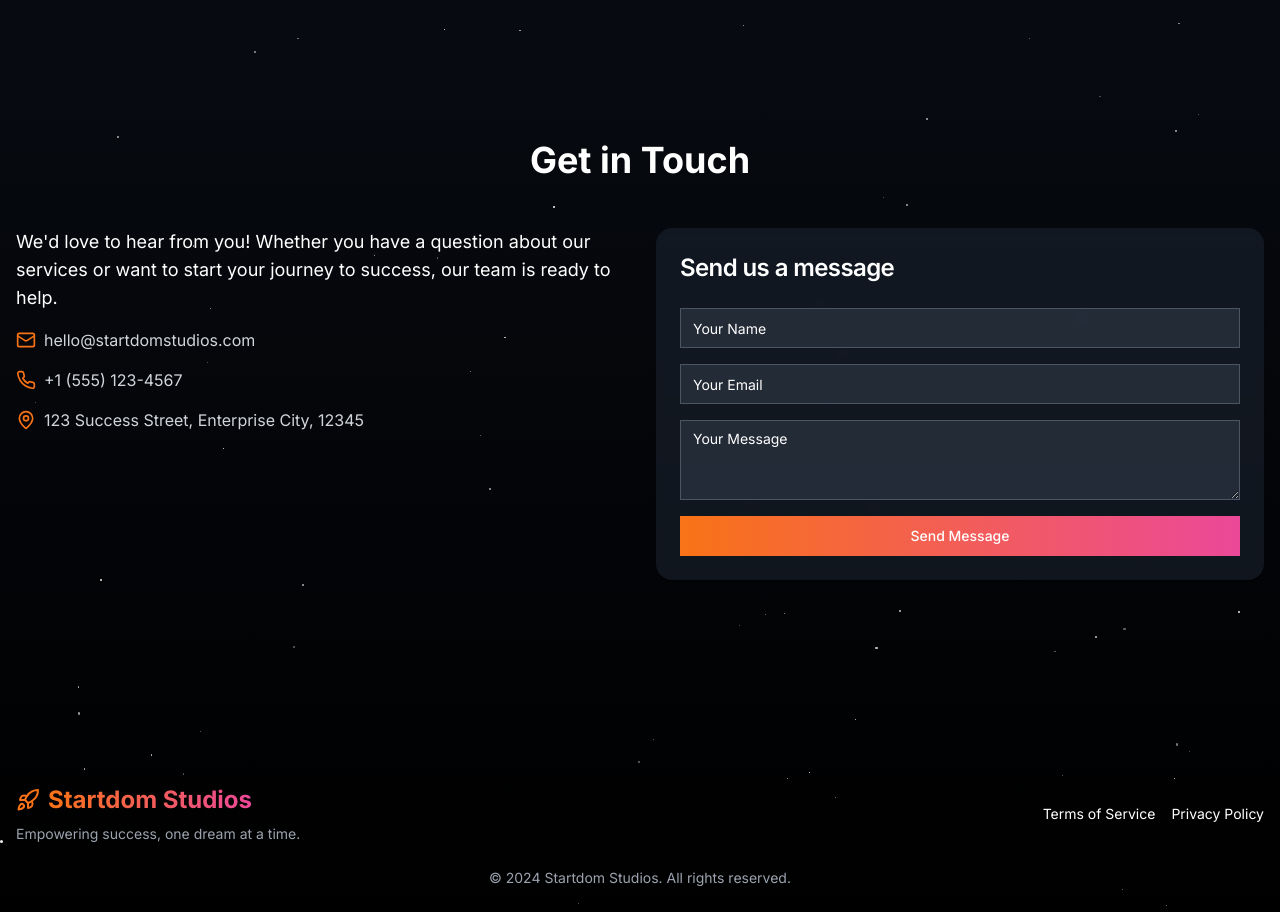
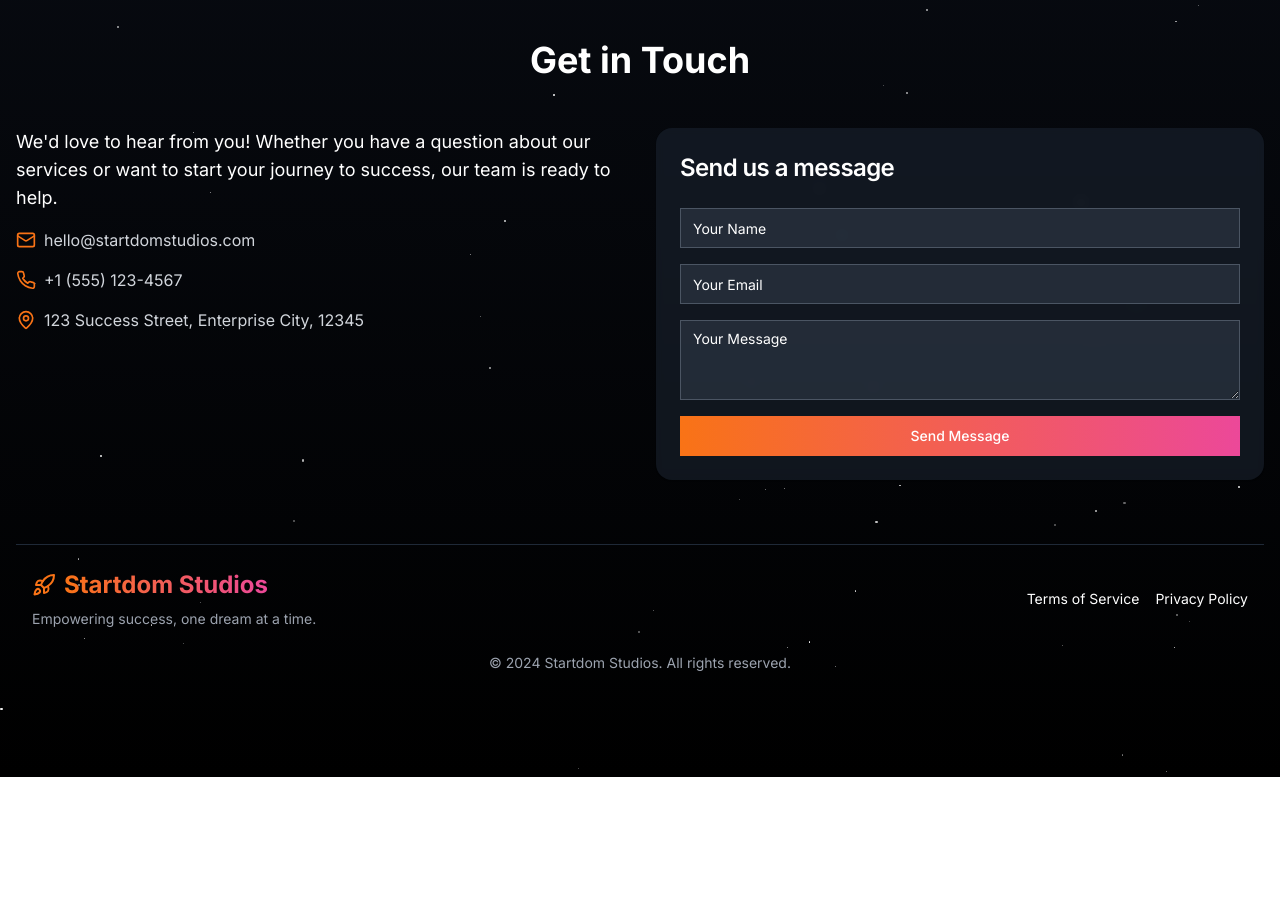
Before and after one commit to HennyBicks01/startdom-studios-landing, a Next.js app: page / in a window 1280 px wide. Shown: the part 3240-4152 px from the top of the page. After the commit the page ends 4017 px from the top, so only its background shows below. Built offline with nearby package versions, Linux system fonts and the light colour scheme.

Commit message:
fixed footer

```diff
--- a/src/app/page.tsx
+++ b/src/app/page.tsx
@@ -295,7 +295,7 @@ export default function LandingPage() {
       <AnimatedSection id="contact" className="relative py-20 text-white">
         <div className="container mx-auto px-4">
           <h2 className="text-4xl font-bold mb-12 text-center">Get in Touch</h2>
-            <div className="grid md:grid-cols-2 gap-8">
+          <div className="grid md:grid-cols-2 gap-8 mb-16">
             <div className="space-y-4">
               <p className="text-lg">
                 We'd love to hear from you! Whether you have a question about our services or want to start your
@@ -328,11 +328,9 @@ export default function LandingPage() {
               </CardContent>
             </Card>
           </div>
-          </div>
-      </AnimatedSection>
 
-
-      <footer className="relative py-6 text-white">
+          {/* Footer */}
+          <footer className="relative py-6 text-white border-t border-gray-800">
             <div className="container mx-auto px-4">
               <div className="flex flex-col md:flex-row justify-between items-center">
                 <div className="mb-4 md:mb-0">
@@ -359,5 +357,7 @@ export default function LandingPage() {
             </div>
           </footer>
         </div>
+      </AnimatedSection>
+    </div>
   )
 }
```
Lines whose indentation alone changed are shown as unchanged.
